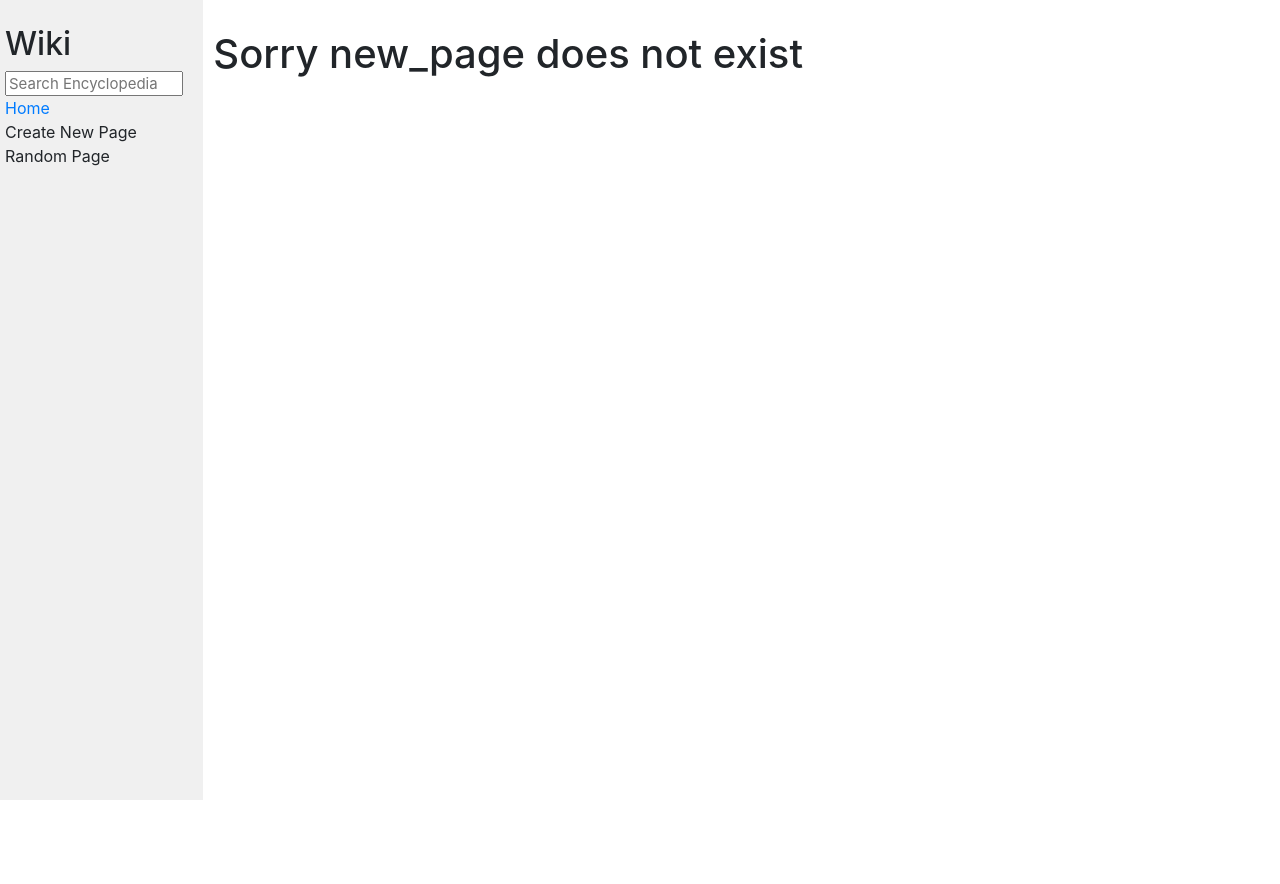
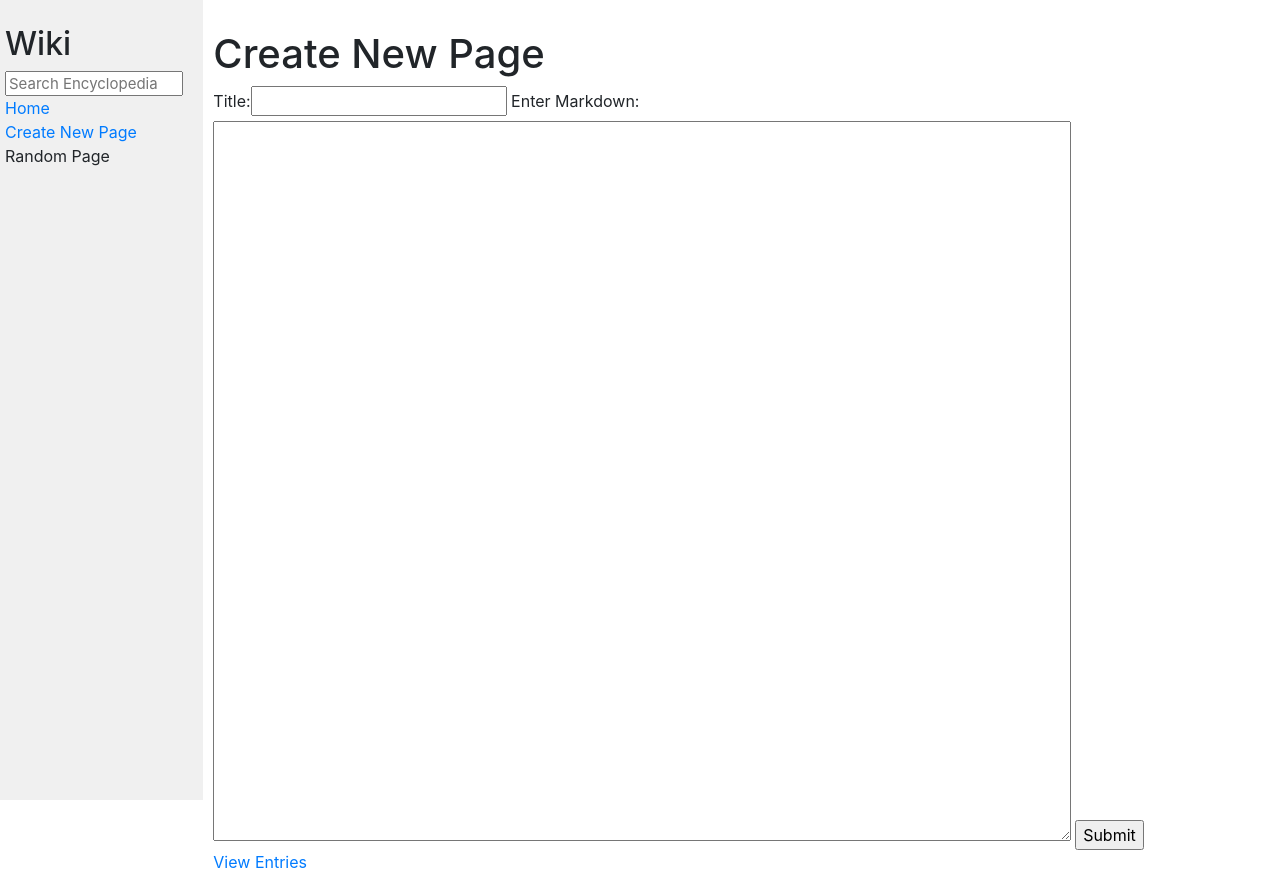
Before and after one commit to luxlewis/cs50_web_development_project1_2020, a Django app: page /new_page in a window 1280 px wide. Before the commit the page ends 800 px from the top, so only its background shows below. Run offline with Django 3.2, Linux system fonts and the light colour scheme; some libraries are stand-ins or nearby versions.

Commit message:
added create new entry form which saves new entries to the database

```diff
--- a/encyclopedia/templates/encyclopedia/error.html
+++ b/encyclopedia/templates/encyclopedia/error.html
@@ -5,5 +5,9 @@
 {% endblock %}
 
 {% block body %}
-    <h1>Sorry {{ error }} does not exist</h1>
+    {% if not_found %}
+        <h1>Sorry {{ not_found }} does not exist</h1>
+    {% elif already_exists %}
+        <h1> Sorry {{ already_exists }} already exists</h1>
+    {% endif %}
 {% endblock %}
--- a/encyclopedia/templates/encyclopedia/layout.html
+++ b/encyclopedia/templates/encyclopedia/layout.html
@@ -19,7 +19,7 @@
                     <a href="{% url 'index' %}">Home</a>
                 </div>
                 <div>
-                    Create New Page
+                    <a href="{% url 'new_page' %}">Create New Page</a>
                 </div>
                 <div>
                     Random Page
--- /dev/null
+++ b/encyclopedia/templates/encyclopedia/new_page.html
@@ -0,0 +1,18 @@
+{% extends "encyclopedia/layout.html" %}
+
+{% block title %}
+    Encyclopedia
+{% endblock %}
+
+{% block body %}
+    <h1>Create New Page</h1>
+
+    <form action="{% url 'new_page' %}" method="post">
+        {% csrf_token %}
+        {{ form }}
+        <input type="submit">
+    </form>
+    <a href="{% url 'index' %}">View Entries</a>
+
+
+{% endblock %}
--- a/encyclopedia/templates/encyclopedia/search_results.html
+++ b/encyclopedia/templates/encyclopedia/search_results.html
@@ -10,6 +10,7 @@
     <ul>
 
         {% for result in results %}
+
         <a href="/{{ result }}"><li>{{ result }}</li></a>
 
 
--- a/encyclopedia/urls.py
+++ b/encyclopedia/urls.py
@@ -4,6 +4,7 @@ from . import views
 
 urlpatterns = [
     path("", views.index, name="index"),
+    path("new_page", views.new_page, name="new_page"),
     path("search_results", views.search, name="search_results"),
     path("search", views.search, name="search"),
     path("<str:title>", views.title, name="title"),
--- a/encyclopedia/views.py
+++ b/encyclopedia/views.py
@@ -1,6 +1,14 @@
 from django.shortcuts import render
 from . import util
 import markdown2
+from django import forms
+from django.urls import reverse
+from django.http import HttpResponseRedirect
+
+class NewSearchForm(forms.Form):
+    title = forms.CharField(label="Title")
+    content = forms.CharField(label="Enter Markdown", widget=forms.Textarea())
+
 
 def index(request):
     return render(request, "encyclopedia/index.html", {
@@ -15,26 +23,41 @@ def title(request, title):
         })
     else:
         return render(request, 'encyclopedia/error.html', {
-            "error": title
+            "not_found": title
         })
 
 
 def search(request):
     query = request.GET.get("q")
     entries = util.list_entries()
-    print(entries)
     search_result = [s for s in entries if query.lower() in s.lower()]
     if util.get_entry(query):
         return render(request, "encyclopedia/search.html", {
             "title": markdown2.markdown(util.get_entry(query))
         })
     elif search_result:
-        print("yes")
-        print(search_result)
         return render(request, "encyclopedia/search_results.html", {
             "results": search_result
         })
     else:
         return render(request, 'encyclopedia/error.html', {
-            "error": query
+            "not_found": query
         })
+
+def new_page(request):
+    if request.method == "POST":
+        form = NewSearchForm(request.POST)
+        if form.is_valid():
+            content = form.cleaned_data["content"]
+            title = form.cleaned_data["title"]
+            if util.get_entry(title):
+                return render(request, 'encyclopedia/error.html', {
+                    "already_exists": title
+                })
+            else:
+                util.save_entry(title, content)
+                return HttpResponseRedirect(reverse("index"))
+    else:
+        return render(request, 'encyclopedia/new_page.html', {
+        "form": NewSearchForm()
+    })
```
Also changed, not shown: entries/C.md (added, +3 -0 lines), entries/Pandas.md (added, +3 -0 lines), entries/R.md (added, +3 -0 lines).
